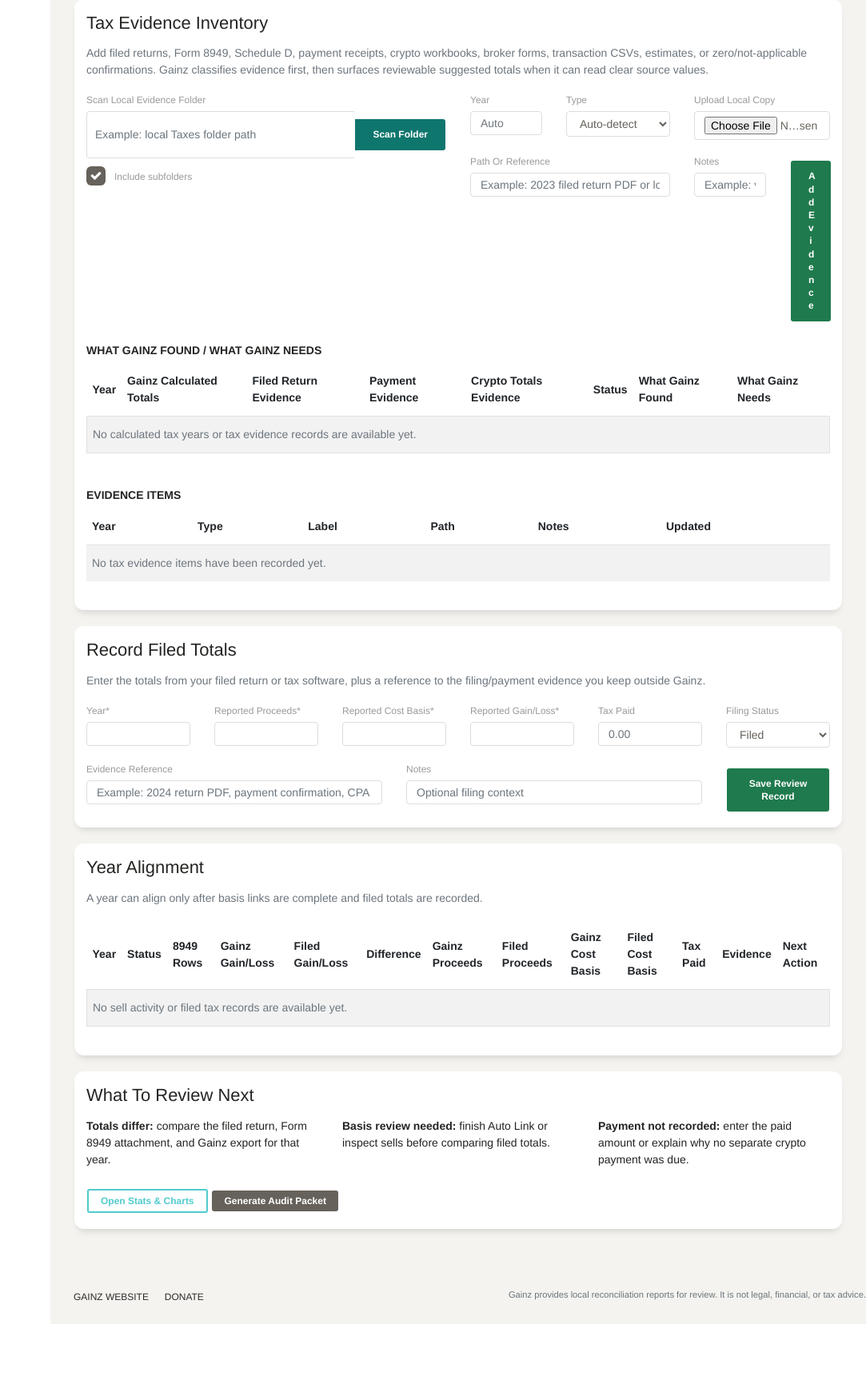
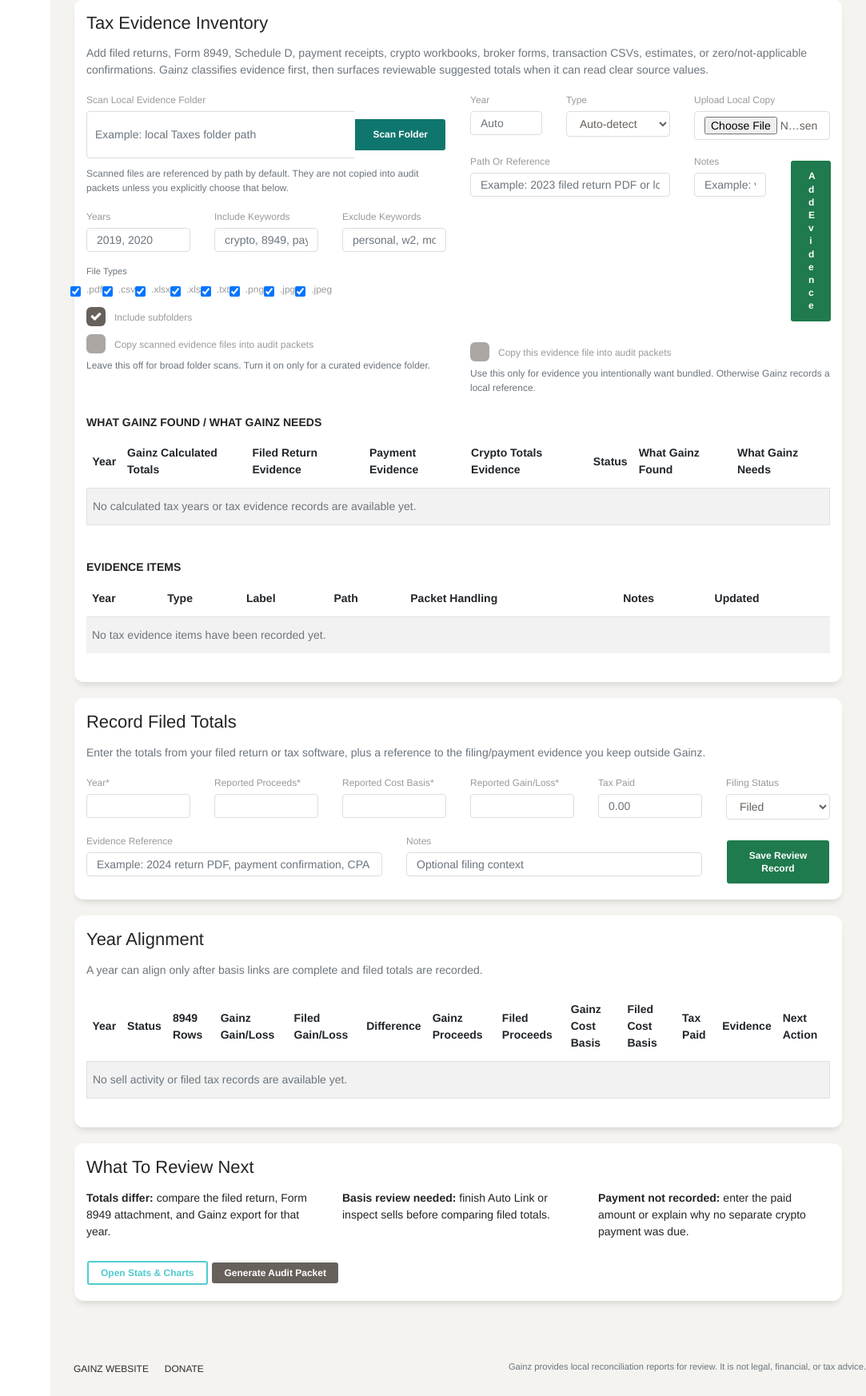
Before and after one commit to salexandert/Gainz, a Flask app: page /tax_filing_review/ in a window 1280 px wide. Shown: the part 937-2683 px from the top of the page at 80% size, without its empty margins (197-1280 px from the left). Before the commit the page ends 2593 px from the top, so only its background shows below. Run offline with Flask 3, Linux system fonts and the light colour scheme; the visitor is signed in with stand-in values (Sample User, id 1); data comes from the database, SQL or seed files in the repository; some libraries are stand-ins or nearby versions; some web fonts are replaced.

Commit message:
Harden evidence packets and draft exports

```diff
--- a/app/base/static/assets/js/custom.js
+++ b/app/base/static/assets/js/custom.js
@@ -2588,8 +2588,10 @@
     });
 
     function exportOutputPayload() {
+        var isReady = String($('#draft_export_ack_panel').data('ready')) == '1';
         return {
-            'output_dir': $('#export_output_dir').val()
+            'output_dir': $('#export_output_dir').val(),
+            'draft_acknowledged': isReady || $('#draft_export_ack').is(':checked')
         };
     }
 
--- a/app/tax_filing_review/routes.py
+++ b/app/tax_filing_review/routes.py
@@ -43,6 +43,58 @@
     return upload_dir
 
 
+def _split_filter_values(value):
+    raw_values = value if isinstance(value, list) else [value]
+    values = []
+    for raw_value in raw_values:
+        for part in str(raw_value or "").replace(";", ",").replace("\n", ",").split(","):
+            part = part.strip().lower()
+            if part:
+                values.append(part)
+    return values
+
+
+def _scan_year_filters():
+    years = set()
+    for value in _split_filter_values(request.form.get("evidence_years") or ""):
+        try:
+            year = int(value)
+        except ValueError:
+            continue
+        if 2009 <= year <= 2100:
+            years.add(year)
+    return years
+
+
+def _scan_extension_filters():
+    requested = _split_filter_values(request.form.getlist("evidence_file_types"))
+    if not requested:
+        return TAX_EVIDENCE_SCAN_EXTENSIONS
+
+    extensions = set()
+    for value in requested:
+        extension = value if value.startswith(".") else f".{value}"
+        if extension in TAX_EVIDENCE_SCAN_EXTENSIONS:
+            extensions.add(extension)
+
+    return extensions or TAX_EVIDENCE_SCAN_EXTENSIONS
+
+
+def _path_matches_scan_filters(path, years, include_keywords, exclude_keywords):
+    inferred_year = infer_tax_evidence_year(path.name, path.parent.name)
+    if years and inferred_year not in years:
+        return False
+
+    searchable_text = str(path).lower()
+    if include_keywords and not any(keyword in searchable_text for keyword in include_keywords):
+        return False
+
+    if exclude_keywords and any(keyword in searchable_text for keyword in exclude_keywords):
+        return False
+
+    return True
+
+
 def _save_uploaded_evidence(file_storage):
     if not file_storage or not file_storage.filename:
         return ""
@@ -64,16 +116,18 @@
     return str(destination)
 
 
-def _add_tax_evidence_record(transactions, year, reference, evidence_type, notes):
+def _add_tax_evidence_record(transactions, year, reference, evidence_type, notes, copy_to_packet=False):
     evidence_type = classify_tax_evidence(reference, notes, evidence_type)
     record_year = _optional_year(year, reference, notes)
     label = os.path.basename(str(reference)) if reference else tax_evidence_type_label(evidence_type)
+    evidence_path = reference if os.path.exists(str(reference)) else ""
 
     return transactions.set_tax_evidence_record(
         year=record_year,
         evidence_type=evidence_type,
         evidence_label=label,
-        evidence_path=reference if os.path.exists(str(reference)) else "",
+        evidence_path=evidence_path,
+        copy_to_packet=bool(copy_to_packet and evidence_path),
         notes=notes,
     )
 
@@ -204,6 +258,7 @@
     uploaded_path = _save_uploaded_evidence(request.files.get("evidence_file"))
     reference = uploaded_path or request.form.get("evidence_reference") or ""
     notes = request.form.get("evidence_notes") or ""
+    copy_to_packet = request.form.get("copy_to_packet") == "1"
 
     if not reference and not notes:
         return redirect(url_for('tax_filing_review_blueprint.index'))
@@ -213,6 +268,7 @@
         year=request.form.get("evidence_year"),
         reference=reference,
         evidence_type=request.form.get("evidence_type") or "auto",
+        copy_to_packet=copy_to_packet,
         notes=notes,
     )
     transactions.save(description="Added tax evidence inventory item")
@@ -230,6 +286,11 @@
 
     folder = Path(folder_value)
     recursive = request.form.get("recursive") == "1"
+    year_filters = _scan_year_filters()
+    extension_filters = _scan_extension_filters()
+    include_keywords = _split_filter_values(request.form.get("include_keywords") or "")
+    exclude_keywords = _split_filter_values(request.form.get("exclude_keywords") or "")
+    copy_scanned_evidence = request.form.get("copy_scanned_evidence") == "1"
 
     if not folder.exists() or not folder.is_dir():
         return redirect(url_for('tax_filing_review_blueprint.index', saved_evidence=0))
@@ -239,7 +300,9 @@
     for path in sorted(paths):
         if added >= 500:
             break
-        if not path.is_file() or path.suffix.lower() not in TAX_EVIDENCE_SCAN_EXTENSIONS:
+        if not path.is_file() or path.suffix.lower() not in extension_filters:
+            continue
+        if not _path_matches_scan_filters(path, year_filters, include_keywords, exclude_keywords):
             continue
 
         evidence_type = classify_tax_evidence(str(path))
@@ -248,7 +311,11 @@
             evidence_type=evidence_type,
             evidence_label=path.name,
             evidence_path=str(path),
-            notes="Scanned from local evidence folder.",
+            copy_to_packet=copy_scanned_evidence,
+            notes=(
+                "Scanned from local evidence folder. "
+                "Reference only unless marked for packet copy."
+            ),
         )
         added += 1
 
--- a/app/tax_filing_review/templates/tax_filing_review.html
+++ b/app/tax_filing_review/templates/tax_filing_review.html
@@ -213,12 +213,47 @@
                   <button type="submit" class="btn btn-info">Scan Folder</button>
                 </div>
               </div>
+              <small class="form-text text-muted">
+                Scanned files are referenced by path by default. They are not copied into audit packets unless you explicitly choose that below.
+              </small>
+              <div class="row mt-3">
+                <div class="col-md-4">
+                  <label for="evidence_years">Years</label>
+                  <input id="evidence_years" name="evidence_years" type="text" class="form-control" placeholder="2019, 2020">
+                </div>
+                <div class="col-md-4">
+                  <label for="include_keywords">Include Keywords</label>
+                  <input id="include_keywords" name="include_keywords" type="text" class="form-control" placeholder="crypto, 8949, payment">
+                </div>
+                <div class="col-md-4">
+                  <label for="exclude_keywords">Exclude Keywords</label>
+                  <input id="exclude_keywords" name="exclude_keywords" type="text" class="form-control" placeholder="personal, w2, mortgage">
+                </div>
+              </div>
+              <div class="mt-3">
+                <span class="d-block text-muted small mb-1">File Types</span>
+                {% for extension in [".pdf", ".csv", ".xlsx", ".xls", ".txt", ".png", ".jpg", ".jpeg"] %}
+                <label class="form-check-label mr-3">
+                  <input class="form-check-input" type="checkbox" name="evidence_file_types" value="{{ extension }}" checked>
+                  {{ extension }}
+                  <span class="form-check-sign"></span>
+                </label>
+                {% endfor %}
+              </div>
               <div class="form-check mt-2">
                 <label class="form-check-label">
                   <input class="form-check-input" type="checkbox" name="recursive" value="1" checked>
                   Include subfolders
                   <span class="form-check-sign"></span>
                 </label>
+              </div>
+              <div class="form-check mt-2">
+                <label class="form-check-label">
+                  <input class="form-check-input" type="checkbox" name="copy_scanned_evidence" value="1">
+                  Copy scanned evidence files into audit packets
+                  <span class="form-check-sign"></span>
+                </label>
+                <small class="form-text text-muted">Leave this off for broad folder scans. Turn it on only for a curated evidence folder.</small>
               </div>
             </form>
           </div>
@@ -254,6 +289,14 @@
                 <div class="col-md-2 d-flex align-items-end">
                   <button type="submit" class="btn btn-success btn-block">Add Evidence</button>
                 </div>
+              </div>
+              <div class="form-check mt-3">
+                <label class="form-check-label">
+                  <input class="form-check-input" type="checkbox" name="copy_to_packet" value="1">
+                  Copy this evidence file into audit packets
+                  <span class="form-check-sign"></span>
+                </label>
+                <small class="form-text text-muted">Use this only for evidence you intentionally want bundled. Otherwise Gainz records a local reference.</small>
               </div>
             </form>
           </div>
@@ -307,6 +350,7 @@
                   <th>Type</th>
                   <th>Label</th>
                   <th>Path</th>
+                  <th>Packet Handling</th>
                   <th>Notes</th>
                   <th>Updated</th>
                 </tr>
@@ -318,12 +362,13 @@
                   <td>{{ record.evidence_type_label }}</td>
                   <td>{{ record.evidence_label }}</td>
                   <td>{{ record.evidence_path or "Reference only" }}</td>
+                  <td>{% if record.copy_to_packet %}Copy into packet{% else %}Reference only{% endif %}</td>
                   <td>{{ record.notes }}</td>
                   <td>{{ record.updated_at }}</td>
                 </tr>
                 {% else %}
                 <tr>
-                  <td colspan="6" class="text-muted">No tax evidence items have been recorded yet.</td>
+                  <td colspan="7" class="text-muted">No tax evidence items have been recorded yet.</td>
                 </tr>
                 {% endfor %}
               </tbody>
--- a/app_version.py
+++ b/app_version.py
@@ -1 +1 @@
-APP_VERSION = "0.2.6"
+APP_VERSION = "0.2.7"
--- a/docs/_config.yml
+++ b/docs/_config.yml
@@ -2,7 +2,7 @@
 description: Local-first crypto tax audit packet and cost-basis reconciliation software.
 url: https://cryptogainz.store
 baseurl: ""
-version: 0.2.6
+version: 0.2.7
 github_url: "https://github.com/salexandert/Gainz?utm_source=cryptogainz.store&utm_medium=website&utm_campaign=site_nav"
 download_url: https://github.com/salexandert/Gainz/releases/latest/download/Gainz-Windows.zip
 checksum_url: https://github.com/salexandert/Gainz/releases/latest/download/Gainz-Windows.zip.sha256
--- a/transactions.py
+++ b/transactions.py
@@ -32,6 +32,7 @@
     "evidence_type",
     "evidence_label",
     "evidence_path",
+    "copy_to_packet",
     "notes",
     "updated_at",
 ]
@@ -91,6 +92,16 @@
         pass
 
     return str(value)
+
+
+def _bool_from_cell(value):
+    if value in (True, 1):
+        return True
+    if value in (False, None, ""):
+        return False
+
+    normalized = str(value).strip().lower()
+    return normalized in {"1", "true", "yes", "y", "on"}
 
 
 def _save_dir():
@@ -508,6 +519,7 @@
             evidence_type = _string_or_empty(record.get("evidence_type")) or "other"
             evidence_label = _string_or_empty(record.get("evidence_label"))
             evidence_path = _string_or_empty(record.get("evidence_path"))
+            copy_to_packet = _bool_from_cell(record.get("copy_to_packet"))
             notes = _string_or_empty(record.get("notes"))
             evidence_id = _string_or_empty(record.get("evidence_id")) or self._tax_evidence_id(
                 year,
@@ -521,6 +533,7 @@
                 "evidence_type": evidence_type,
                 "evidence_label": evidence_label,
                 "evidence_path": evidence_path,
+                "copy_to_packet": copy_to_packet,
                 "notes": notes,
                 "updated_at": _string_or_empty(record.get("updated_at")),
             })
@@ -700,6 +713,7 @@
         evidence_type="other",
         evidence_label="",
         evidence_path="",
+        copy_to_packet=False,
         notes="",
         evidence_id=None,
     ):
@@ -719,6 +733,7 @@
             "evidence_type": evidence_type or "other",
             "evidence_label": evidence_label or "",
             "evidence_path": evidence_path or "",
+            "copy_to_packet": bool(copy_to_packet),
             "notes": notes or "",
             "updated_at": strftime("%Y-%m-%d %H:%M:%S"),
         }
```
Also changed, not shown: Tests/test_import_and_exports.py (+82 -2 lines), app/export/routes.py (+51 -0 lines), app/services/audit_packet_service.py (+60 -2 lines), docs/guides/crypto-form-8949-audit-packet.md (+2 -1 lines), docs/user-walkthrough.md (+4 -1 lines), README.md, 1 other file.
